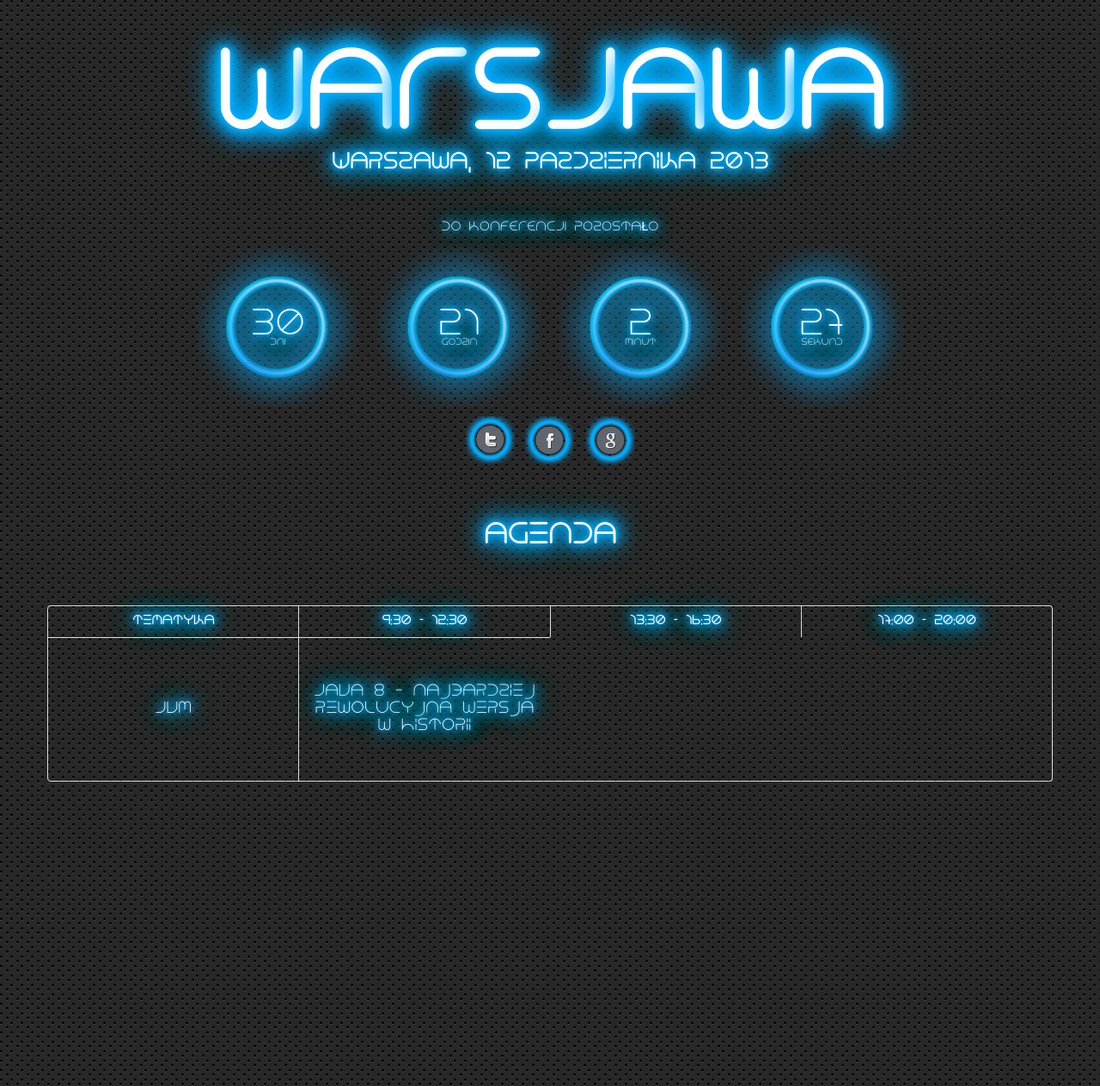
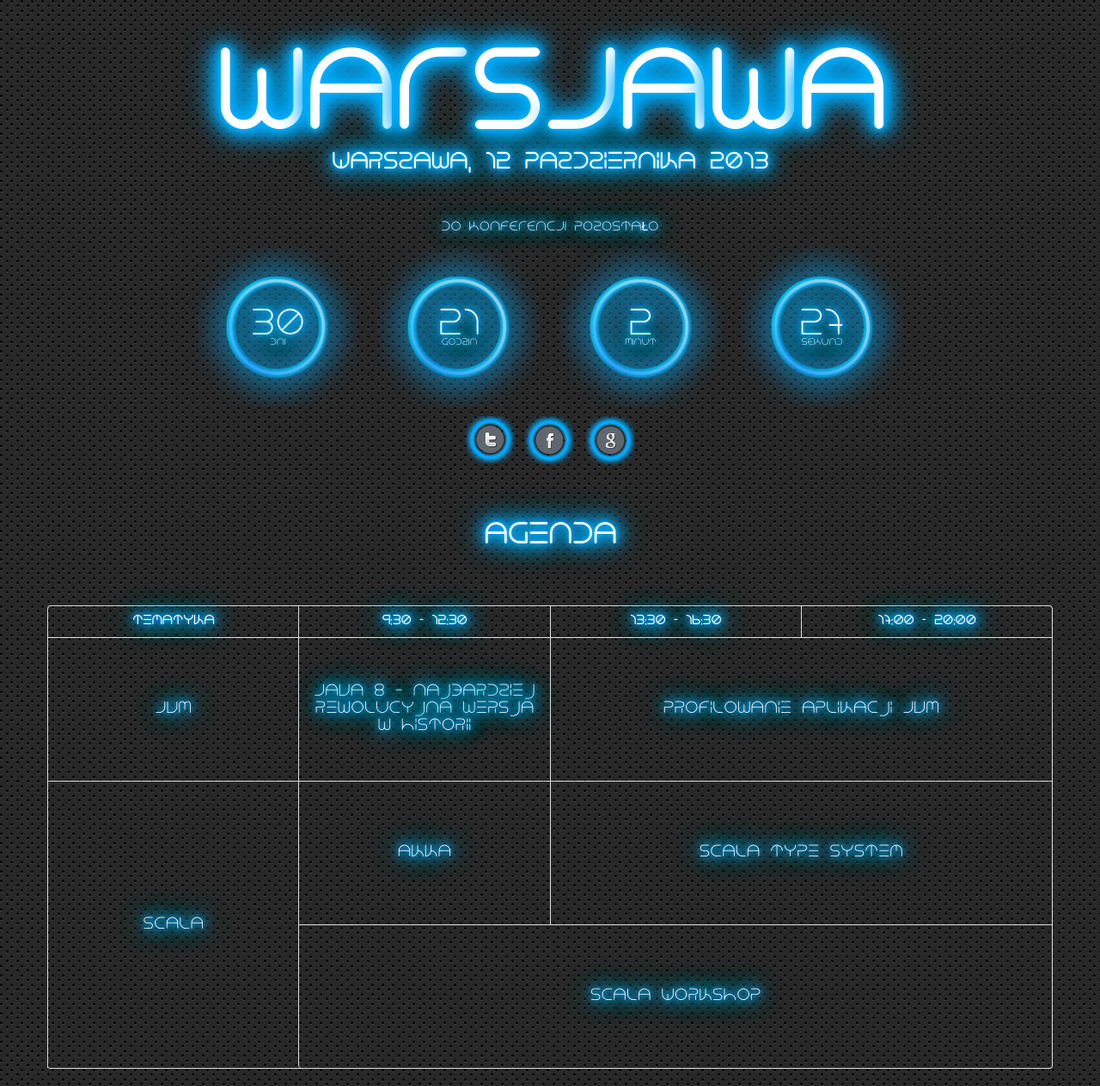
Before and after one commit to wojtekerbetowski/warsjawa2013, a Jekyll site: the page built from index.html, in a window 1280 px wide. Shown: the whole page at 86% size. Built offline with Jekyll 4.4.1, drawn with Linux system fonts in a browser that asks for light colours; some of the changed lines change nothing that is shown.

Commit message:
Added second track - Scala

```diff
--- a/_layouts/main.html
+++ b/_layouts/main.html
@@ -68,15 +68,16 @@
             </thead>
             <tbody>
             {% for track in page.tracks %}
-            {% assign display_track_name = forloop.index == 0 %}
             {% for path in track.paths %}
+            {% assign display_track_name = false %}
+            {% if forloop.index == 1 %}{% assign display_track_name = true %}{%endif%}
             <tr>
                 {% if display_track_name %}
-                <td rowspan="{{ track.paths.length }}">JVM</td>
+                <td rowspan="{{ track.paths | size }}">{{ track.name }}</td>
                 {% endif %}
                 {% for talk in path.talks %}
-                <td>
-                    <div class="modal hide fade" id="lb_{{ talk.id }}">
+                <td colspan="{{talk.slots}}">
+                    <div class="modal hide fade" id="modal_{{ talk.id }}">
                         <div class="modal-header">
                             <h3>{{ talk.title }}</h3>
                         </div>
@@ -84,13 +85,16 @@
                             <div>
                                 <img src="{{ talk.speaker.photo }}" style="height: 150px; float: left;"/>
                                 <h4>{{ talk.speaker.name }}</h4>
+                                <hr/>
                                 <p>{{ talk.speaker.bio }}</p>
+                                <hr/>
                                 <p>{{ talk.description }}</p>
+                                <hr/>
                                 <p>{{ talk.requirements }}</p>
                             </div>
                         </div>
                     </div>
-                    <a data-toggle="modal" href="#lb_java8">{{ talk.title }}</a>
+                    <a data-toggle="modal" href="#modal_{{ talk.id }}">{{ talk.title }}</a>
                 </td>
                 {% endfor %}
             </tr>
@@ -100,12 +104,6 @@
         </table>
     </div>
 </div>
-
-<!--<div id="social" class="social-container">-->
-<!--<a href="https://twitter.com/warsjawa" id="s-twitter"></a>-->
-<!--<a href="#" id="s-facebook"></a>-->
-<!--<a href="#" id="s-google"></a>-->
-<!--</div>-->
 
 <script src="/script/jquery.min.js" type="text/javascript"></script>
 <script src="/script/bootstrap.js"></script>
--- a/index.html
+++ b/index.html
@@ -15,4 +15,51 @@ tracks:
         requirements: "Laptop z zainstalowanym JDK 8 (http://jdk8.java.net/lambda/). Jako IDE polecam IntelliJ IDEA (wystarczy darmowa wersja Community) - lub notatnik. Przyda się git.<br/><br/>Wcześniejsza znajomość programowania funkcyjnego nie jest wymagana a wręcz niepożądana."
         spots: 20
 
+      - id: profiling
+        slots: 2
+        title: Profilowanie aplikacji JVM
+        speaker:
+          name: Kuba Kubryński i Michał Warecki
+          photo: /img/tbd.png
+          bio: TBD
+        description: TBD
+        requirements: TBD
+        spots: 30
+
+- name: Scala
+  paths:
+    - talks:
+      - id: akka
+        title: Akka
+        speaker:
+          name: Maciek Próchniak
+          photo: /img/tbd.png
+          bio: TBD
+        description: TBD
+        requirements: TBD
+        spots: 30
+
+      - id: scala_types
+        slots: 2
+        title: Scala Type System
+        speaker:
+          name: Grzegorz Balcerek
+          photo: "/img/speakers/grzegorz_balcerek.jpg"
+          bio: Entuzjasta programowania funkcyjnego. Autor książki "Język programowania Scala".
+        description: "Proponuję warsztaty z języka Scala na poziomie zaawansowanym, co oznacza, że uczestnicy powinni już umieć programować w tym języku. Warsztaty dotyczą programowania za pomocą tak zwanych klas typów. Klasy typów, które są pewną konstrukcją programistyczną istniejącą w języku Haskell, nie są w Scali obecne jako osobna konstrukcja językowa, ale raczej jako pewna technika programistyczna wykorzystująca inne istniejące w Scali mechanizmy. Przerabiane będą pewne przykłady klasy typów używanych w funkcyjnym stylu programowania."
+        requirements: "Wymagany własny komputer z zainstalowanym środowiskiem języka Scala. Wymagana znajomość języka Scala na takim przynajmniej poziomie żeby nie trzeba było wyjaśniać podstaw, składni. Wymagana pewna praktyka, czy obycie z językiem. To nie są warsztaty dla początkujących w Scali. Poziom zielony (brak wiedzy) dotyczy klas typów, a nie Scali. Jeśli chodzi o Scalę, to zakładam przynajmniej poziom czerwony uczestników."
+
+    - talks:
+      - id: scala
+        title: Scala Workshop
+        speaker:
+          name: Konrad Malawski
+          photo: /img/speakers/konrad_malawski.jpg
+          bio: "Konrad jest fanem \"mocnego nocnego klepania\" oraz JVMa. Od kilku lat zajmuje się głównie Scalą choć nie tylko - uprzednio w polskim SoftwareMill, a obecnie w Ebay. Podążając za motto \"Life is Study!\" nieustannie pozostaje w rozwijającym poglądy \"komfortowym dyskomforcie\".<br/><br/>Wysoce aktywny w Krakus - współzałożyciel wielu grup: KrakówScala, Lambda Lounge jak i GDGKraków oraz pomocna dłoń innych wielu innych, takich jak PJUG, GeeCON czy SCKRK... Okazyjnie prelegentuje na JavaOne, Jazoon, JFokus jak i lokalnych konferencjach.<br/><br/>W rzadkich chwilach których nie spędza na programowaniu gra w Tennis lub Squash, kolekcjonuje konsole do gier lub bloguje/tweetuje o tym co zakodował."
+        slots: 3
+        spots: 30
+        description: "Podczas tych warsztatów zapoznamy się ze Scalą, - zarówno z jej  podstawowymi jak i bardziej zaawansowanymi cechami. Będziemy na bierząco kodować przykłady związane z nowo poznanym feature języka oraz zastanawiać się jakie implikacje na aplikacje pisane w Scali ma dany konstrukt językowy.<br/><br/>Poza ogólnym zapoznawaniem się z językiem, można spodziewać się pewnej dawki war stories. Czyli, jakie podejścia wypalają a jakie okazują się problematyczne na dłuższą metę, co powinno Wam oszczędzić dowiadywania się o tych złych decyzjach \"the hard way\"."
+        requirements: "O ile w warszawie \"podstawy podstaw\" są na \"scalaniach\" to na WarsJawę spodziewam się też ludzi spoza Warszawy - prawda to?<br/><br/>Jeśli chodzi o poziom jaki jest wymagany, to postaram się zarówno zielonych wprowadzić jak i juz znającym trochę Scali pod koniec dać coś ciekawego do poklepania - dopasujemy się dynamicznie :-)"
+
+
 ---
```
Also changed, not shown: img/tbd.png (added).
